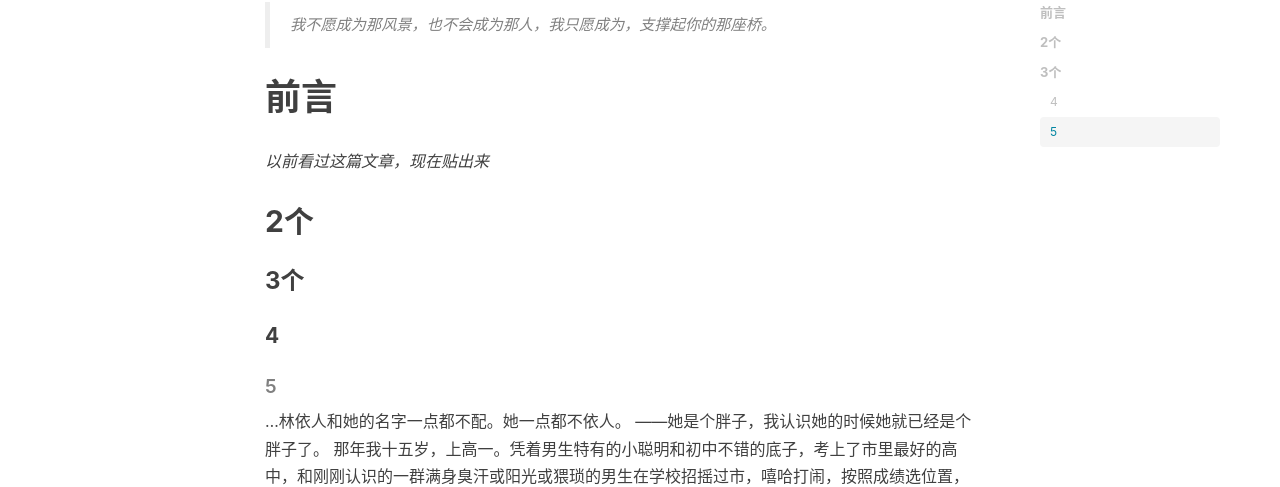
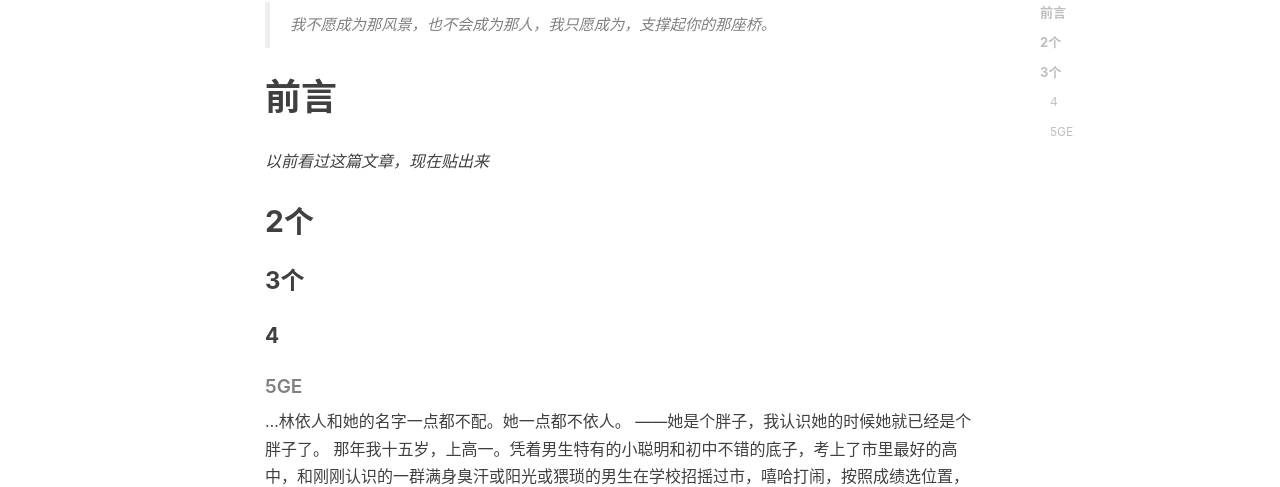
Before and after one commit to fengyeluojinmengweiting/fengyeluojinmengweiting.github.io, a Jekyll site: the page built from _posts/2017-07-31-温柔的风穿堂过.md, in a window 1280 px wide and 900 px high, scrolled down 490 px. Shown: the part 136-623 px from the top of the window. Built offline with Jekyll 4.4.1, drawn with Linux system fonts in a browser that asks for light colours; nearby versions of some CDN libraries; comment, search, counter and statistics services are not loaded.

Commit message:
Update 2017-07-31-温柔的风穿堂过.md

```diff
--- a/_posts/2017-07-31-温柔的风穿堂过.md
+++ b/_posts/2017-07-31-温柔的风穿堂过.md
@@ -23,7 +23,7 @@ tags:
 <H2> 2个</H2>
 <H3> 3个</H3>
 <H4> 4</H4>
-#####  5 #####
+<H5>  5GE </H5>
 
 ...林依人和她的名字一点都不配。她一点都不依人。
 ——她是个胖子，我认识她的时候她就已经是个胖子了。
```
